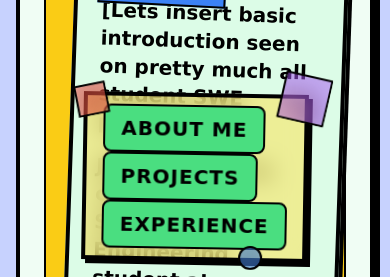
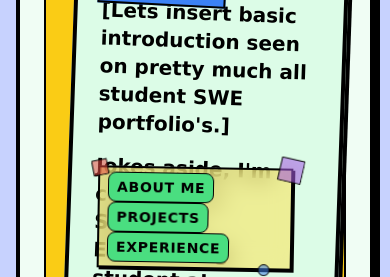
Before and after one commit to sebs-commits/portfolio-v2, a React (Vite) app in the folder frontend/: page / in a window 390 px wide. Shown: the part 567-844 px from the top of the page. Built offline with nearby package versions, Linux system fonts and the light colour scheme.

Commit message:
style: resize NavBar for mobile compatibility and overall smaller footprint

```diff
--- a/frontend/src/components/NavBar.jsx
+++ b/frontend/src/components/NavBar.jsx
@@ -2,28 +2,28 @@ import "../styles/App.css";
 
 const NavBar = () => {
   return (
-    <div className="fixed bottom-4 left-1/2 transform -translate-x-1/2 bg-yellow-300 border-4 border-black shadow-[4px_4px_0px_0px_rgba(0,0,0,1)] rotate-1 z-50 bg-opacity-50 backdrop-blur-md">
-      <ul className="menu menu-horizontal p-2 font-main relative">
-        <li className="mx-2">
+    <div className="fixed bottom-2 left-1/2 transform -translate-x-1/2 bg-yellow-300 border-2 sm:border-4 border-black shadow-[2px_2px_0px_0px_rgba(0,0,0,1)] sm:shadow-[4px_4px_0px_0px_rgba(0,0,0,1)] rotate-1 z-50 bg-opacity-50 backdrop-blur-md">
+      <ul className="menu menu-horizontal p-1 sm:p-2 font-main relative">
+        <li className="mx-1 sm:mx-2">
           <a
             href="#home"
-            className="text-black bg-green-400 hover:bg-yellow-400 font-black text-xl uppercase tracking-wider px-4 py-2 border-2 border-black transition-all hover:translate-x-1 hover:translate-y-1 hover:shadow-none"
+            className="text-black bg-green-400 hover:bg-yellow-400 font-black text-sm sm:text-xl uppercase tracking-wider px-2 sm:px-4 py-1 sm:py-2 border border-black sm:border-2 transition-all hover:translate-x-0.5 hover:translate-y-0.5 sm:hover:translate-x-1 sm:hover:translate-y-1 hover:shadow-none"
           >
             About Me
           </a>
         </li>
-        <li className="mx-2">
+        <li className="mx-1 sm:mx-2">
           <a
             href="#about"
-            className="text-black bg-green-400 hover:bg-yellow-400 font-black text-xl uppercase tracking-wider px-4 py-2 border-2 border-black transition-all hover:translate-x-1 hover:translate-y-1 hover:shadow-none"
+            className="text-black bg-green-400 hover:bg-yellow-400 font-black text-sm sm:text-xl uppercase tracking-wider px-2 sm:px-4 py-1 sm:py-2 border border-black sm:border-2 transition-all hover:translate-x-0.5 hover:translate-y-0.5 sm:hover:translate-x-1 sm:hover:translate-y-1 hover:shadow-none"
           >
             Projects
           </a>
         </li>
-        <li className="mx-2">
+        <li className="mx-1 sm:mx-2">
           <a
             href="#services"
-            className="text-black bg-green-400 hover:bg-yellow-400 font-black text-xl uppercase tracking-wider px-4 py-2 border-2 border-black transition-all hover:translate-x-1 hover:translate-y-1 hover:shadow-none"
+            className="text-black bg-green-400 hover:bg-yellow-400 font-black text-sm sm:text-xl uppercase tracking-wider px-2 sm:px-4 py-1 sm:py-2 border border-black sm:border-2 transition-all hover:translate-x-0.5 hover:translate-y-0.5 sm:hover:translate-x-1 sm:hover:translate-y-1 hover:shadow-none"
           >
             Experience
           </a>
@@ -31,11 +31,11 @@ const NavBar = () => {
       </ul>
 
       {/* more shapes */}
-      <div className="absolute -top-6 -right-6 w-12 h-12 bg-purple-500 border-2 border-black transform rotate-12 flex items-center justify-center bg-opacity-50 backdrop-blur-md">
-        <span className="text-white font-black text-sm transform -rotate-12"></span>
+      <div className="absolute -top-3 sm:-top-6 -right-3 sm:-right-6 w-6 sm:w-12 h-6 sm:h-12 bg-purple-500 border border-black sm:border-2 transform rotate-12 flex items-center justify-center bg-opacity-50 backdrop-blur-md">
+        <span className="text-white font-black text-xs sm:text-sm transform -rotate-12"></span>
       </div>
-      <div className="absolute -top-3 -left-3 w-8 h-8 bg-red-500 border-2 border-black transform -rotate-12 bg-opacity-50 backdrop-blur-md"></div>
-      <div className="absolute -bottom-3 right-10 w-6 h-6 bg-blue-500 border-2 border-black rounded-full bg-opacity-50 backdrop-blur-md"></div>
+      <div className="absolute -top-2 sm:-top-3 -left-2 sm:-left-3 w-4 sm:w-8 h-4 sm:h-8 bg-red-500 border border-black sm:border-2 transform -rotate-12 bg-opacity-50 backdrop-blur-md"></div>
+      <div className="absolute -bottom-2 sm:-bottom-3 right-5 sm:right-10 w-3 sm:w-6 h-3 sm:h-6 bg-blue-500 border border-black sm:border-2 rounded-full bg-opacity-50 backdrop-blur-md"></div>
     </div>
   );
 };
```
